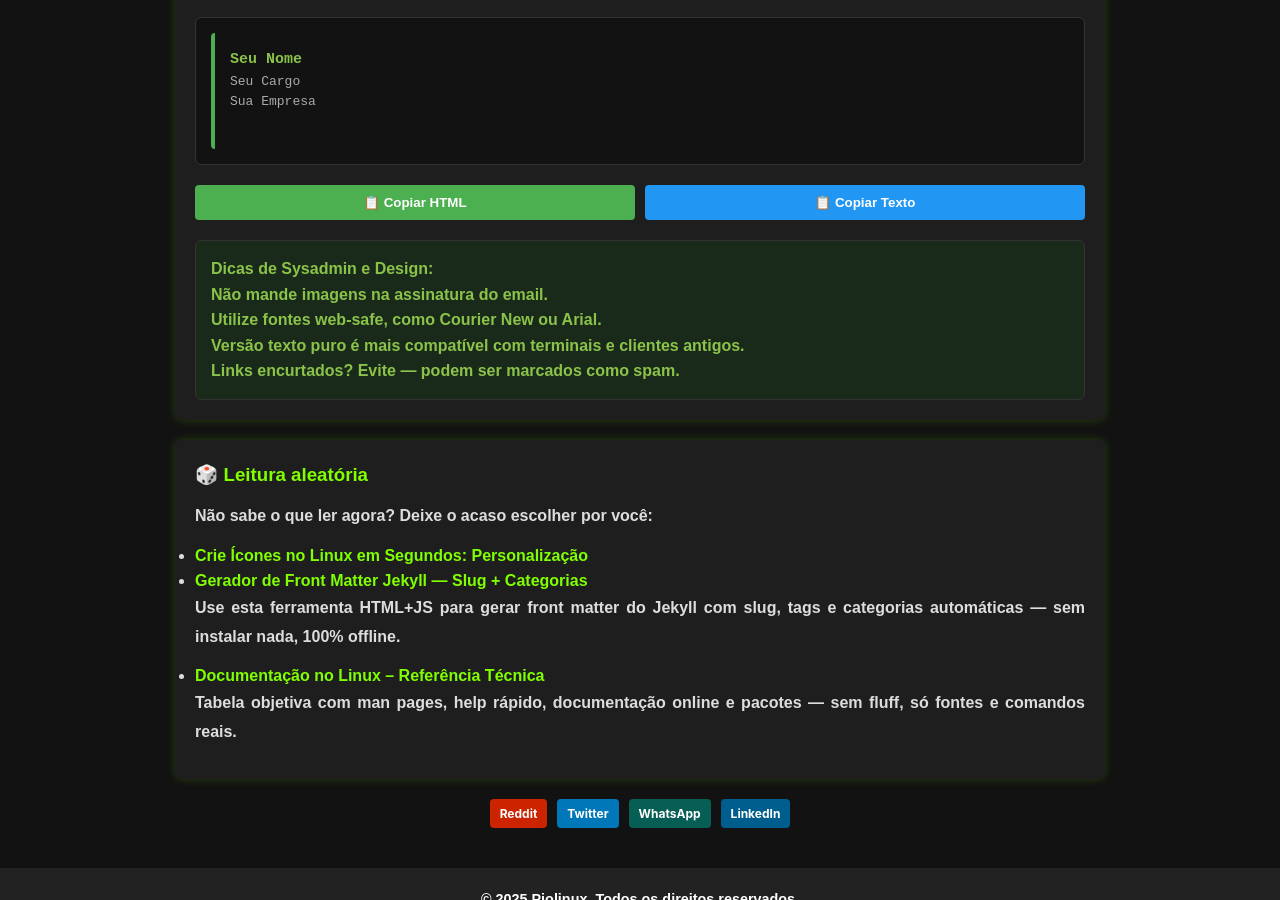
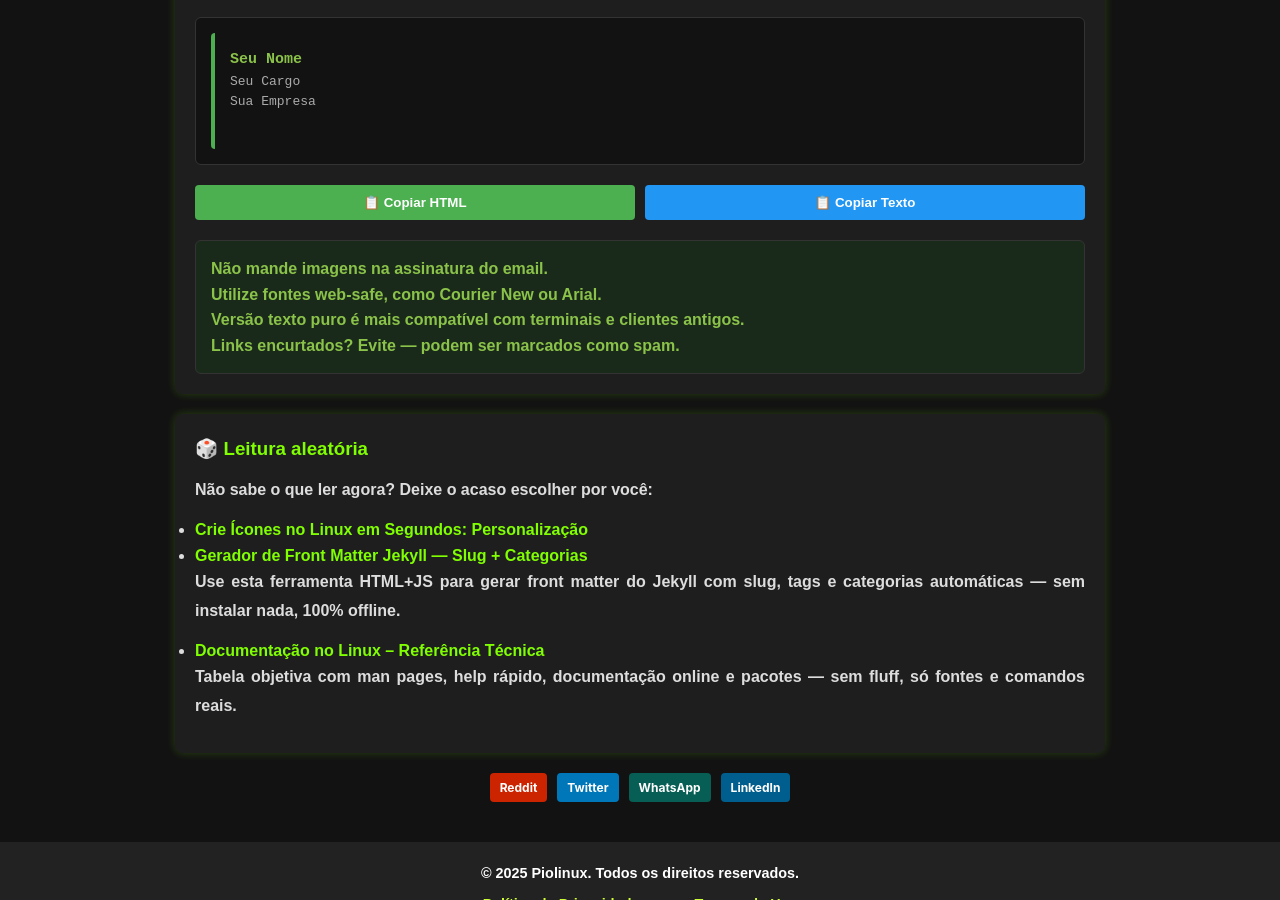
Before and after one commit to Piolinux/piolinux-site, a Jekyll site: the page built from _pages/_tools/gerador-de-assinatura-de-email-profissional-html-texto.html, in a window 1280 px wide and 900 px high, scrolled down 1120 px. Built offline with Jekyll 4.4.1, drawn with Linux system fonts in a browser that asks for light colours.

Commit message:
Update gerador-de-assinatura-de-email-profissional-html-texto.html

```diff
--- a/_pages/_tools/gerador-de-assinatura-de-email-profissional-html-texto.html
+++ b/_pages/_tools/gerador-de-assinatura-de-email-profissional-html-texto.html
@@ -85,7 +85,6 @@ tags: [email, assinatura, html, marketing, vendas, suporte, seo]
 </div>
 
   <div style="background: #1a2a1a; color: #8bc34a; padding: 15px; border-radius: 6px; margin-top: 20px; border: 1px solid #333;">
-    <strong>  Dicas de Sysadmin e Design:</strong><br>
       <strong>Não mande imagens na assinatura do email.<br>
       <strong>Utilize fontes web-safe,</strong> como Courier New ou Arial.<br>
       <strong>Versão texto puro</strong> é mais compatível com terminais e clientes antigos.<br>
```
